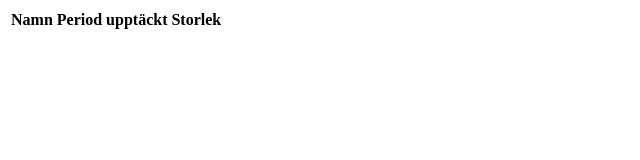
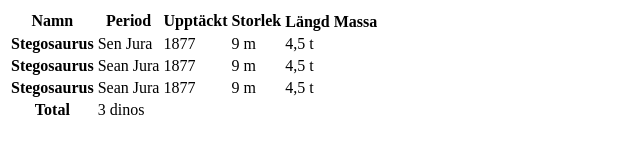
Before and after one commit to Tuliany/JavascriptForDummy, a plain HTML site: page Html-basics/table.html in a window 1280 px wide. Shown: the whole page, without its empty margins (0-640 px from the left). Drawn offline with Linux system fonts and the light colour scheme.

Commit message:
tabell setup

```diff
--- a/Html-basics/table.html
+++ b/Html-basics/table.html
@@ -10,12 +10,45 @@
   <table>
     <thead>
       <tr>
-        <th>Namn</th>
-        <th>Period</th>
-        <th>upptäckt</th>
-        <th>Storlek</th>
+        <th scope="col" rowspan="2">Namn</th>
+        <th scope="col" rowspan="2">Period</th>
+        <th scope="col" rowspan="2">Upptäckt</th>
+        <th scope="col" rowspan="2">Storlek</th>
+      </tr>
+      <tr>
+        <th>Längd</th>
+        <th>Massa</th>
       </tr>
     </thead>
+    <tbody>
+      <tr>
+        <th scope="row">Stegosaurus</th>
+        <td>Sen Jura</td>
+        <td>1877</td>
+        <td>9 m</td>
+        <td>4,5 t</td>
+      </tr>
+      <tr>
+        <th scope="row">Stegosaurus</th>
+        <td>Sean Jura</td>
+        <td>1877</td>
+        <td>9 m</td>
+        <td>4,5 t</td>
+      </tr>
+      <tr>
+        <th scope="row">Stegosaurus</th>
+        <td>Sean Jura</td>
+        <td>1877</td>
+        <td>9 m</td>
+        <td>4,5 t</td>
+      </tr>
+    </tbody>
+    <tfoot>
+      <tr>
+        <th scope="row">Total</th>
+        <td scolspan="4">3 dinos </td>
+      </tr>
+    </tfoot>
   </table>
 </body>
 </html>
```
Also changed, not shown: Html-basics/form.html (added, +24 -0 lines).
